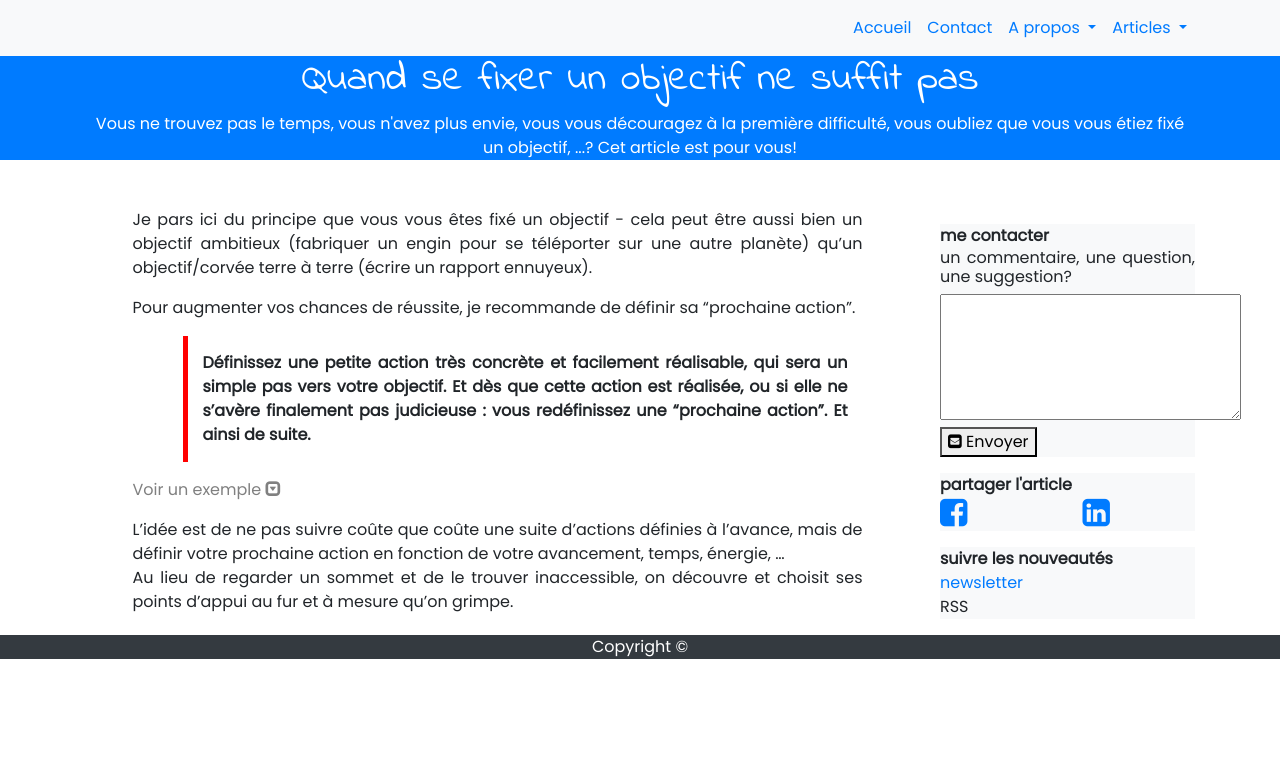
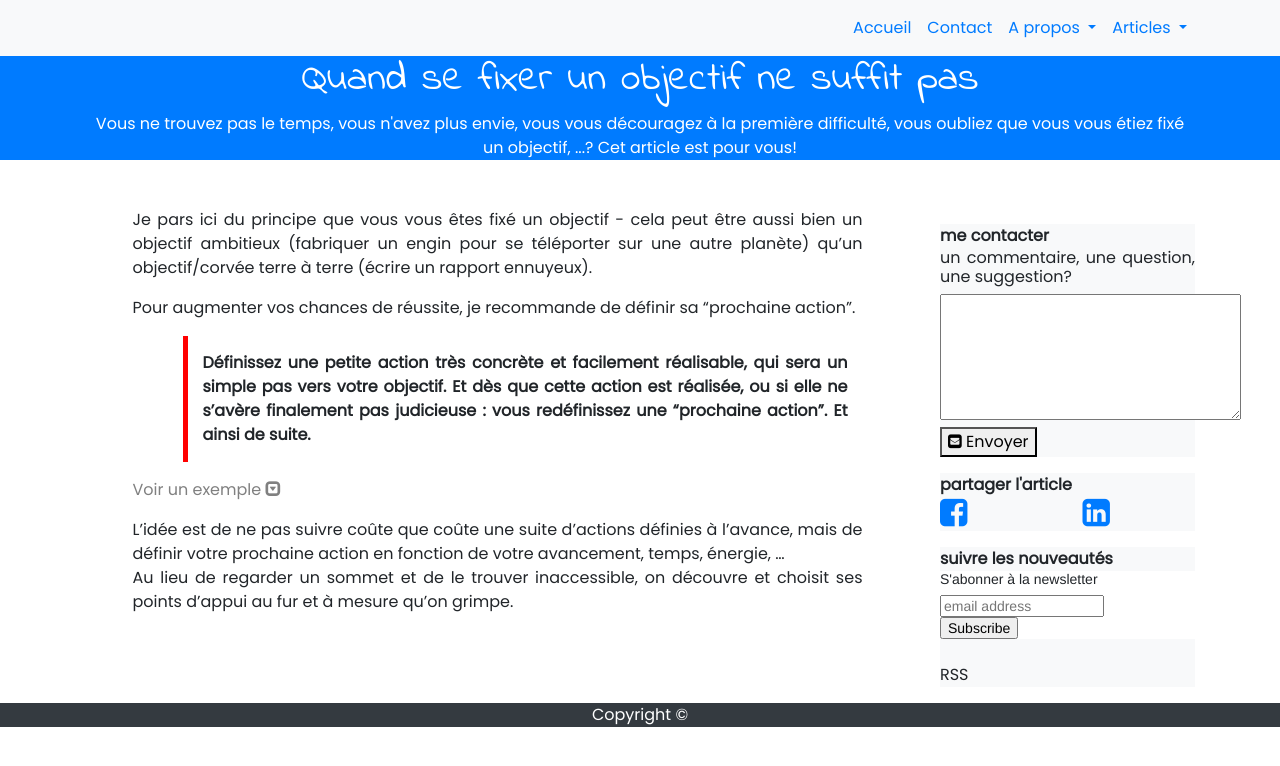
Before and after one commit to OrgaEvolutions/Nathoup.github.io, a Jekyll site: the page built from articles/prochaine_action.html, in a window 1280 px wide. Shown: the top 766 px of the page. Built offline with Jekyll 4.4.1, drawn with Linux system fonts in a browser that asks for light colours; nearby versions of some CDN libraries; some web fonts are replaced; comment, search, counter and statistics services are not loaded.

Commit message:
Update article.html

```diff
--- a/_layouts/article.html
+++ b/_layouts/article.html
@@ -57,7 +57,22 @@
            <p><div class="bg-light">
             <div class="row"><div class="col"><b>suivre les nouveautés</b></div></div>
              <div class="row">
-               <div class="col-md-12"><a href="http://eepurl.com/dkrbf9">newsletter</a>
+               <div class="col-md-12"><!--<a href="http://eepurl.com/dkrbf9">newsletter</a>-->
+
+
+                 <div id="mc_embed_signup">
+<form action="https://github.us17.list-manage.com/subscribe/post?u=c92282615c03ee7c88805781b&amp;id=42c312e904" method="post" id="mc-embedded-subscribe-form" name="mc-embedded-subscribe-form" class="validate" target="_blank" novalidate>
+    <div id="mc_embed_signup_scroll">
+	<label for="mce-EMAIL">S'abonner à la newsletter</label>
+	<input type="email" value="" name="EMAIL" class="email" id="mce-EMAIL" placeholder="email address" required>
+    <!-- real people should not fill this in and expect good things - do not remove this or risk form bot signups-->
+    <div style="position: absolute; left: -5000px;" aria-hidden="true"><input type="text" name="b_c92282615c03ee7c88805781b_42c312e904" tabindex="-1" value=""></div>
+    <div class="clear"><input type="submit" value="Subscribe" name="subscribe" id="mc-embedded-subscribe" class="button"></div>
+    </div>
+</form>
+</div>
+
+
 
                   <br>RSS</div>
              </div>
@@ -69,3 +84,15 @@
 </article>
 
 {% include footer.html %}
+
+
+<!-- Begin MailChimp Signup Form -->
+<link href="//cdn-images.mailchimp.com/embedcode/slim-10_7.css" rel="stylesheet" type="text/css">
+<style type="text/css">
+	#mc_embed_signup{background:#fff; clear:left; font:14px Helvetica,Arial,sans-serif; }
+	/* Add your own MailChimp form style overrides in your site stylesheet or in this style block.
+	   We recommend moving this block and the preceding CSS link to the HEAD of your HTML file. */
+</style>
+
+
+<!--End mc_embed_signup-->
```
